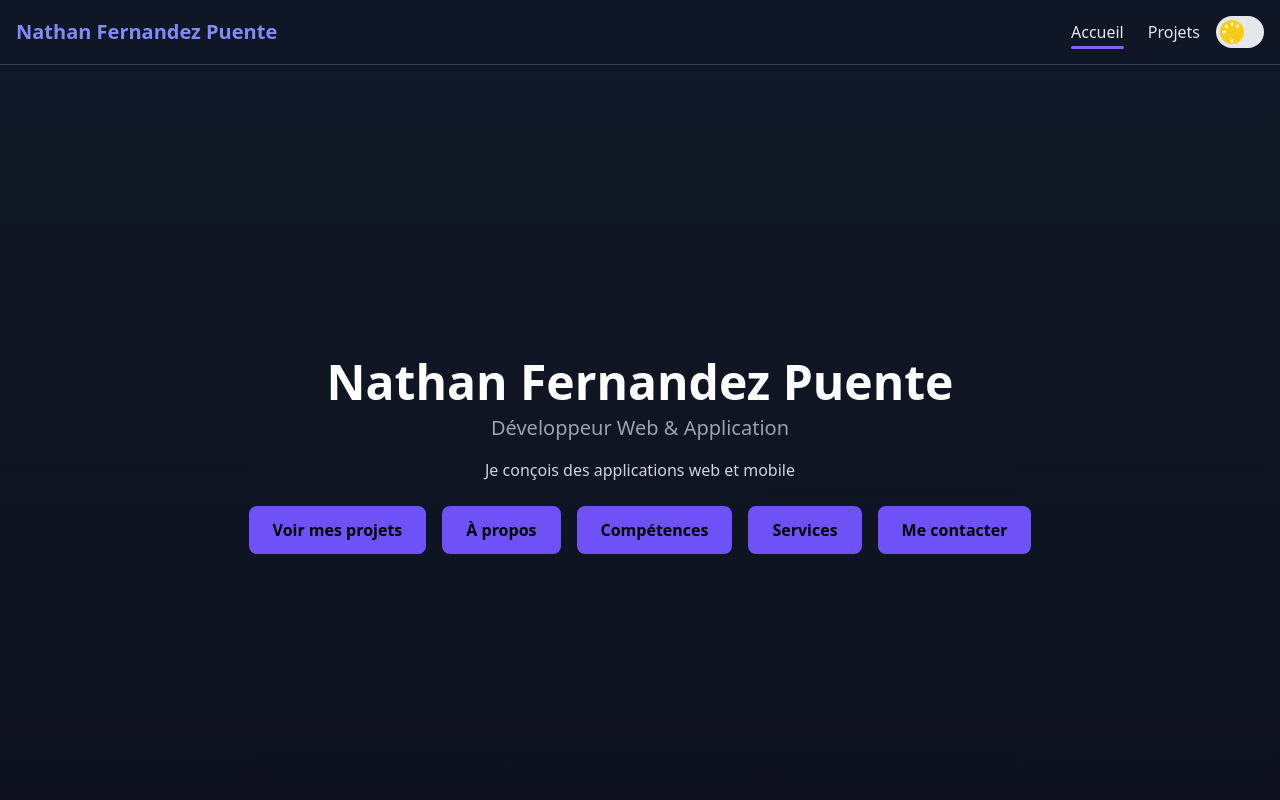
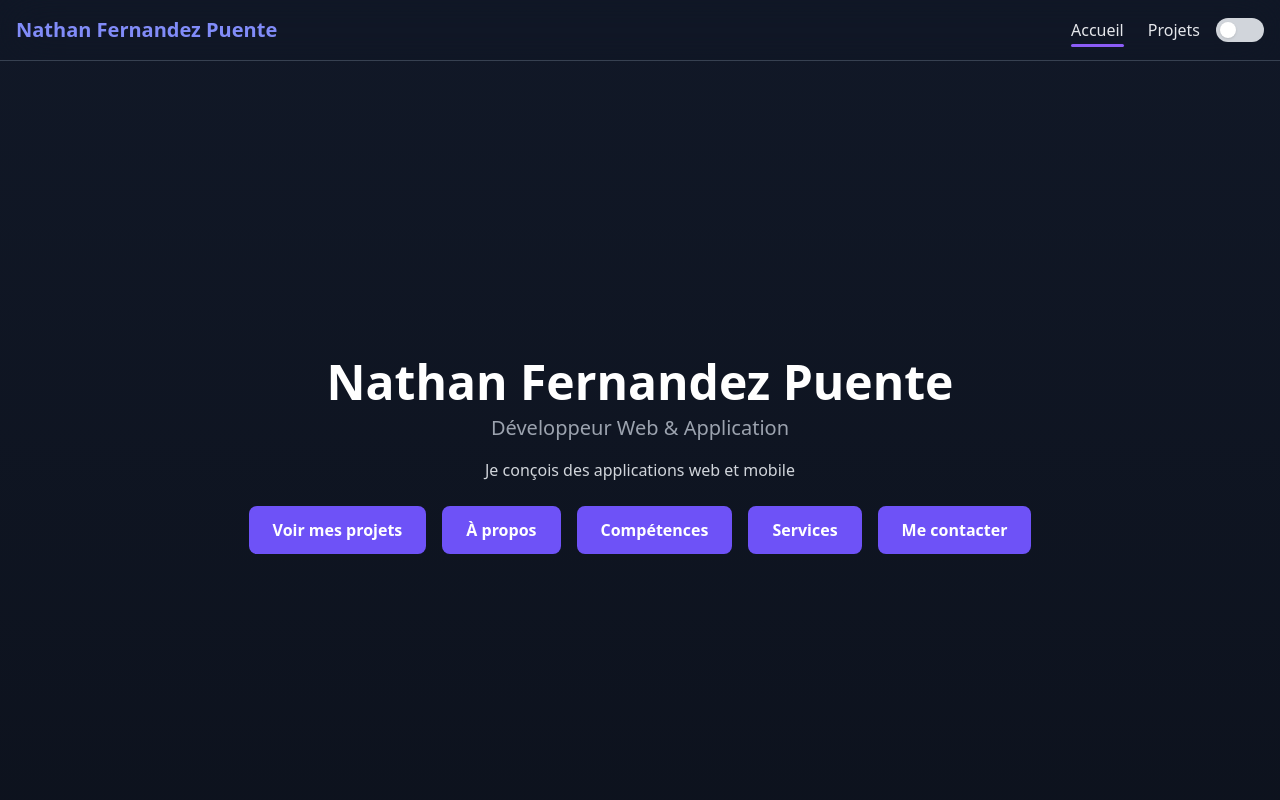
Before and after one commit to nathanfdz/Portfolio-Nathan-Fernandez, a Vue app: page / in a window 1280 px wide. Shown: the top 800 px of the page. Built offline with nearby package versions, Linux system fonts and the light colour scheme.

Commit message:
dark mode modif

```diff
--- a/src/App.vue
+++ b/src/App.vue
@@ -1,5 +1,7 @@
 <template>
-  <div class="min-h-screen bg-gradient-to-b from-gray-900 to-black">
+  <div
+    class="min-h-screen bg-gradient-to-b from-gray-900 to-black dark:from-black dark:to-gray-900 transition-colors duration-300"
+  >
     <Header />
 
     <main class="container mx-auto px-6">
@@ -23,7 +25,8 @@ export default {
 </script>
 
 <style>
-/* Transition fade + slide */
+/* --- ANIMATION ROUTES : Fade + Slide --- */
+
 .fade-slide-enter-active,
 .fade-slide-leave-active {
   transition: all 0.5s ease;
--- a/src/components/DarkModeToggle.vue
+++ b/src/components/DarkModeToggle.vue
@@ -1,50 +1,33 @@
 <script setup>
 import { ref, onMounted } from "vue";
+
 const isDark = ref(false);
 
 onMounted(() => {
-  const saved = localStorage.getItem("theme");
-  if (saved === "dark") {
-    isDark.value = true;
-  } else if (saved === "light") {
-    isDark.value = false;
-  } else {
-    isDark.value = window.matchMedia && window.matchMedia("(prefers-color-scheme: dark)").matches;
-  }
+  isDark.value = document.documentElement.classList.contains("dark");
 });
 
-function setClass(dark) {
-  if (dark) document.documentElement.classList.add("dark");
-  else document.documentElement.classList.remove("dark");
-}
+function toggleTheme() {
+  isDark.value = !isDark.value;
 
-function toggle() {
-  isDark.value = !isDark.value;
-  setClass(isDark.value);
-  localStorage.setItem("theme", isDark.value ? "dark" : "light");
+  if (isDark.value) {
+    document.documentElement.classList.add("dark");
+    localStorage.setItem("theme", "dark");
+  } else {
+    document.documentElement.classList.remove("dark");
+    localStorage.setItem("theme", "light");
+  }
 }
 </script>
 
 <template>
   <button
-    @click="toggle"
-    class="w-12 h-8 rounded-full p-1 bg-gray-200 dark:bg-gray-700 flex items-center transition-shadow shadow-sm"
-    :title="isDark ? 'Mode clair' : 'Mode sombre'"
+    @click="toggleTheme"
+    class="w-12 h-6 bg-gray-300 dark:bg-gray-700 rounded-full p-1 flex items-center transition duration-300"
   >
     <span
-      class="w-6 h-6 rounded-full bg-yellow-400 dark:bg-yellow-300 transform transition-transform"
-      :class="isDark ? 'translate-x-4' : 'translate-x-0'"
-    >
-      <svg v-if="!isDark" xmlns="http://www.w3.org/2000/svg" class="w-6 h-6 text-white" viewBox="0 0 20 20" fill="currentColor">
-        <path d="M10 2a1 1 0 011 1v1a1 1 0 11-2 0V3a1 1 0 011-1zM4.22 4.22a1 1 0 011.415 0l.708.708a1 1 0 11-1.414 1.414l-.709-.708a1 1 0 010-1.414zM2 10a1 1 0 011-1h1a1 1 0 110 2H3a1 1 0 01-1-1zm8 6a1 1 0 011 1v1a1 1 0 11-2 0v-1a1 1 0 011-1zM15.657 4.222a1 1 0 010 1.414l-.708.709a1 1 0 11-1.414-1.414l.708-.709a1 1 0 011.414 0z" />
-      </svg>
-      <svg v-else xmlns="http://www.w3.org/2000/svg" class="w-6 h-6 text-gray-800" viewBox="0 0 20 20" fill="currentColor">
-        <path d="M17.293 13.293A8 8 0 116.707 2.707 6 6 0 0017.293 13.293z"/>
-      </svg>
-    </span>
+      class="w-4 h-4 bg-white rounded-full shadow transform transition duration-300"
+      :class="isDark ? 'translate-x-6' : ''"
+    ></span>
   </button>
 </template>
-
-<style scoped>
-/* nothing here — Tailwind handles it */
-</style>
--- a/src/index.css
+++ b/src/index.css
@@ -2,47 +2,41 @@
 @tailwind components;
 @tailwind utilities;
 
-/* small theme helpers */
+/* Thème clair */
 :root {
   --bg: #0b0b0d;
   --muted: #94a3b8;
 }
 
-/* example custom utility */
+/* Bouton violet */
 .btn-primary {
   @apply inline-block px-5 py-2 rounded-lg bg-primary text-white font-semibold shadow;
 }
 
-@tailwind base;
-@tailwind components;
-@tailwind utilities;
-
-/* small theme helpers */
-:root {
-  --bg: #0b0b0d;
-  --muted: #94a3b8;
-}
-
-/* example custom utility */
-.btn-primary {
-  @apply inline-block px-5 py-2 rounded-lg bg-primary text-white font-semibold shadow;
-}
-
+/* Cartes */
 .card {
-  @apply bg-gray-900 rounded-xl p-4 transition-transform duration-300;
+  @apply bg-gray-900 dark:bg-gray-800 rounded-xl p-4 transition-transform duration-300;
   border: 1px solid transparent;
 }
 
 .card:hover {
-  border-color: #6e52f7; /* violet fluo */
-  box-shadow: 0 0 15px rgba(110, 82, 247, 0.7); /* glow violet */
+  border-color: #6e52f7;
+  box-shadow: 0 0 15px rgba(110, 82, 247, 0.7);
 }
+
+/* Contact section animation */
 #contact {
   @apply transition-transform duration-300 rounded-xl border border-transparent;
 }
 
 #contact:hover {
   transform: translateY(-2px);
-  box-shadow: 0 0 15px rgba(110, 82, 247, 0.7); /* glow violet fluo */
+  box-shadow: 0 0 15px rgba(110, 82, 247, 0.7);
   border-color: #6e52f7;
 }
+
+/* Arrière-plan global */
+html,
+body {
+  @apply bg-gray-900 text-white dark:bg-black dark:text-gray-200;
+}
--- a/src/main.js
+++ b/src/main.js
@@ -1,18 +1,25 @@
+// --- DARK THEME INIT (avant tout import !) ---
+const savedTheme = localStorage.getItem("theme");
+
+if (savedTheme === "dark") {
+  document.documentElement.classList.add("dark");
+} else if (savedTheme === "light") {
+  document.documentElement.classList.remove("dark");
+} else {
+  // Jamais choisi → suivre les préférences du système
+  const prefersDark =
+    window.matchMedia &&
+    window.matchMedia("(prefers-color-scheme: dark)").matches;
+
+  if (prefersDark) {
+    document.documentElement.classList.add("dark");
+  }
+}
+
+// --- Imports ---
 import { createApp } from "vue";
 import App from "./App.vue";
 import router from "./router";
-import "./index.css"; // tailwind directives
-
-// Restore theme from localStorage early (before app mount)
-const saved = localStorage.getItem("theme");
-if (saved === "dark") {
-  document.documentElement.classList.add("dark");
-} else if (saved === "light") {
-  document.documentElement.classList.remove("dark");
-} else {
-  // optional: follow user OS preference by default
-  const prefersDark = window.matchMedia && window.matchMedia("(prefers-color-scheme: dark)").matches;
-  if (prefersDark) document.documentElement.classList.add("dark");
-}
+import "./index.css"; // Tailwind
 
 createApp(App).use(router).mount("#app");
```
